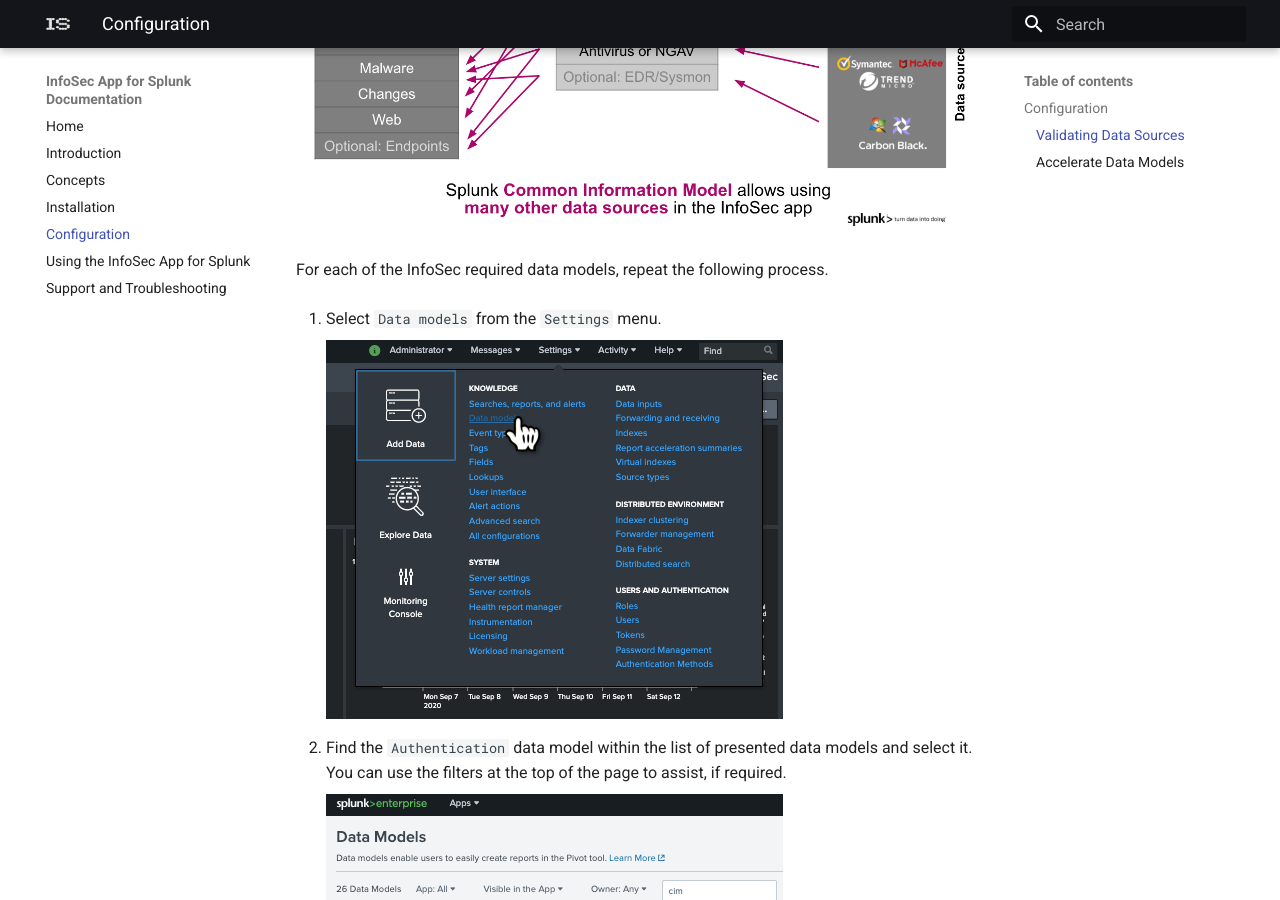
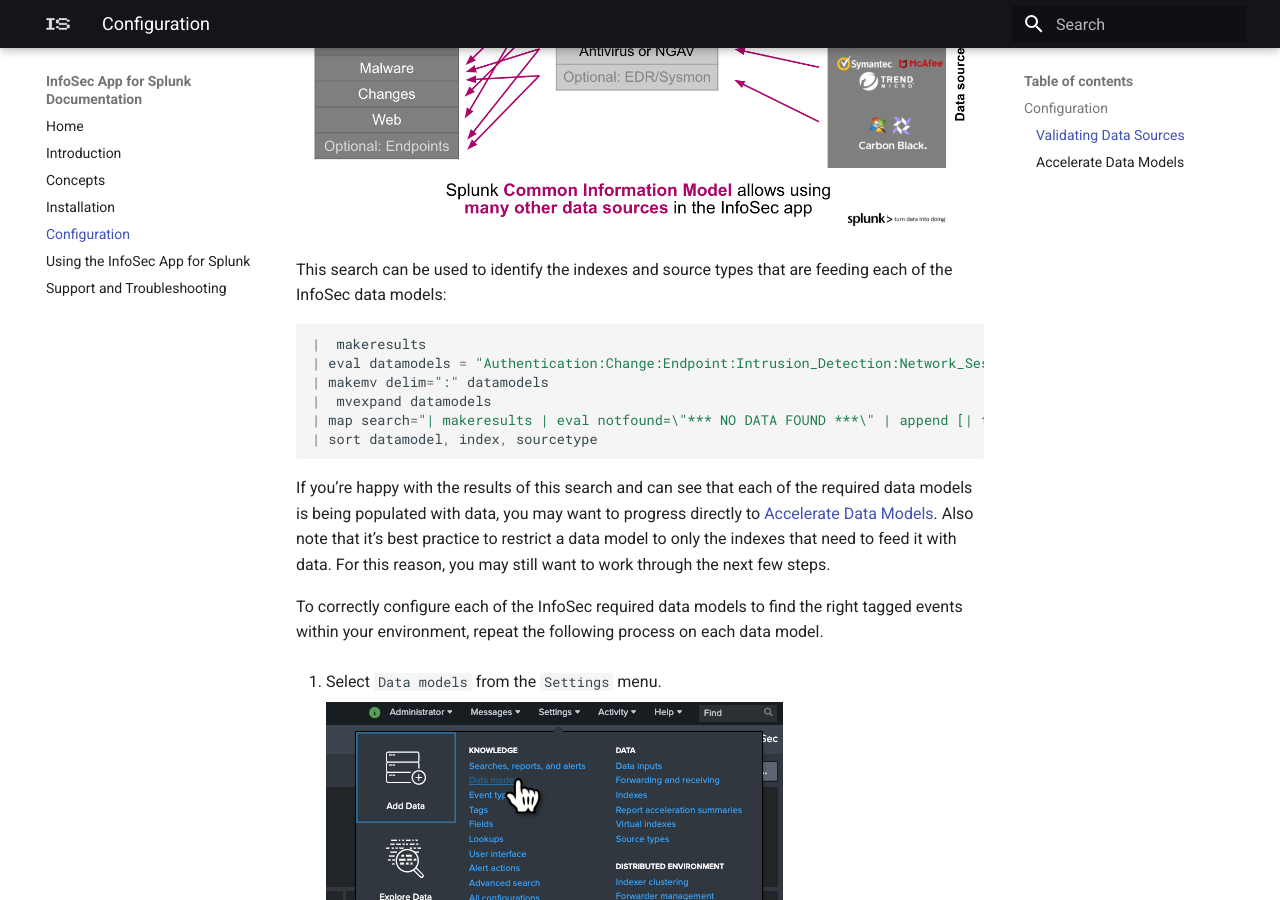
Before and after one commit to philwild/infosecdocs, an MkDocs documentation site: the page built from docs/4 - Configuration.md, in a window 1280 px wide and 900 px high, scrolled down 3097 px. Built offline with MkDocs 1.6.1 and Material for MkDocs 9.7.7, drawn with Linux system fonts in a browser that asks for light colours.

Commit message:
Update 4 - Configuration.md

```diff
--- a/docs/4 - Configuration.md
+++ b/docs/4 - Configuration.md
@@ -42,7 +42,18 @@ You may also find that your data sources feed more than just one data model.
 
 ![Data Sources](./Images/DataSourceSlide.png)
 
-For each of the InfoSec required data models, repeat the following process.
+This search can be used to identify the indexes and source types that are feeding each of the InfoSec data models:
+
+    |  makeresults
+    | eval datamodels = "Authentication:Change:Endpoint:Intrusion_Detection:Network_Sessions:Network_Traffic:Malware:Endpoint.Processes:Web"
+    | makemv delim=":" datamodels
+    |  mvexpand datamodels
+    | map search="| makeresults | eval notfound=\"*** NO DATA FOUND ***\" | append [| tstats count from datamodel=$datamodels$ by index, sourcetype] |  eventstats count as events |eval datamodel=\"$datamodels$\", index=coalesce(index,notfound)| search NOT notfound=* OR events=1 | table datamodel, index, sourcetype,count"
+    | sort datamodel, index, sourcetype
+
+If you're happy with the results of this search and can see that each of the required data models is being populated with data, you may want to progress directly to [Accelerate Data Models](###accelerate-data-models). Also note that it's best practice to restrict a data model to only the indexes that need to feed it with data. For this reason, you may still want to work through the next few steps.
+
+To correctly configure each of the InfoSec required data models to find the right tagged events within your environment, repeat the following process on each data model.
 
 1. Select `Data models` from the `Settings` menu.
 
```
